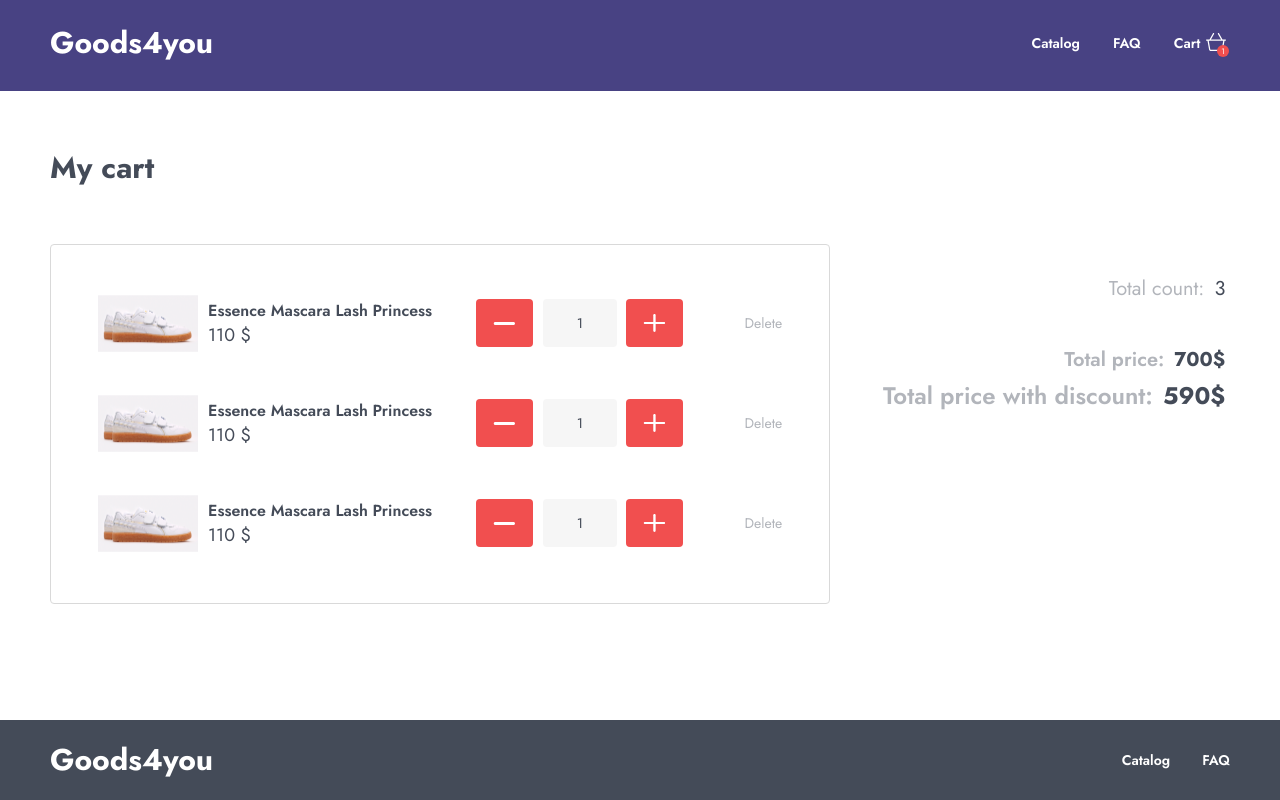
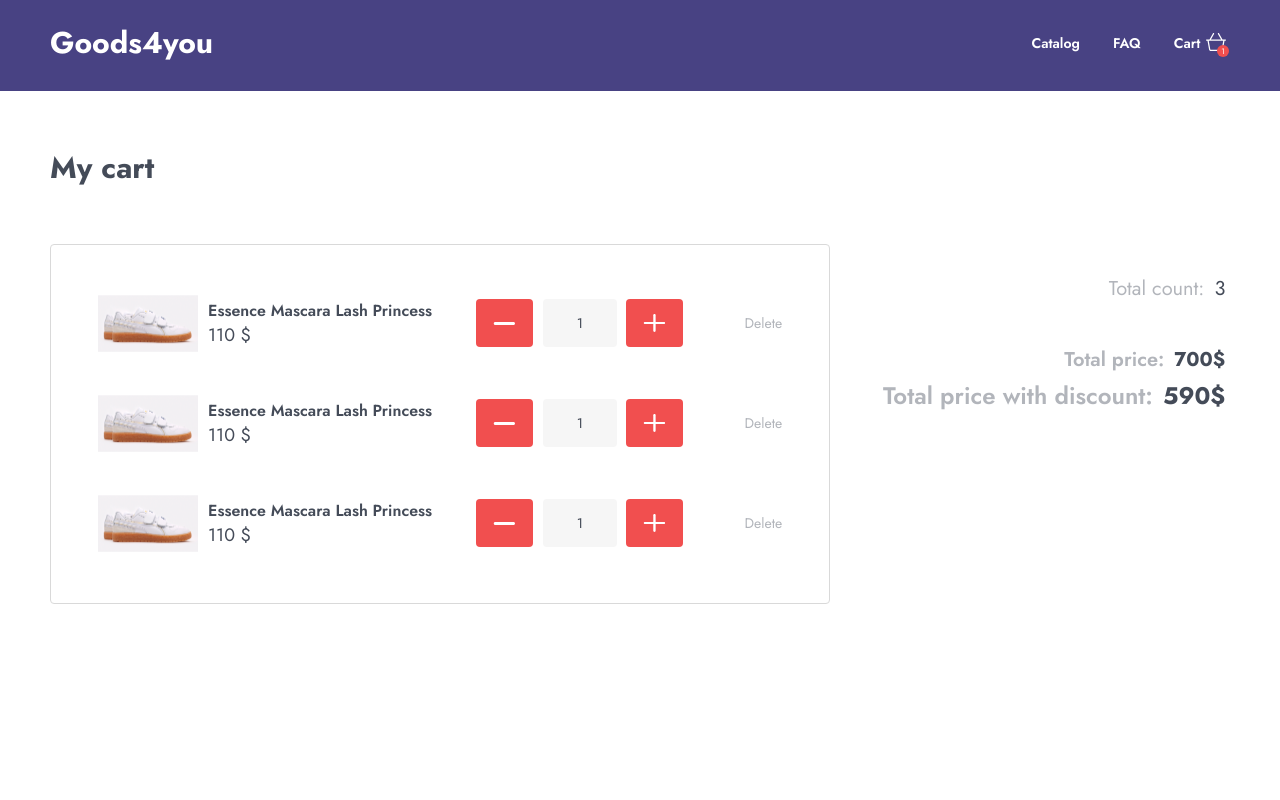
Before and after one commit to khuseynkhasiev/t1-project, a React (Vite) app: page /my-cart in a window 1280 px wide. Shown: the top 800 px of the page. Built offline with nearby package versions, Linux system fonts and the light colour scheme.

Commit message:
снял прибитие футера к полу(не считаю правильным решением, подчиняюсь ТЗ)

```diff
--- a/src/pages/MyCart/MyCart.module.scss
+++ b/src/pages/MyCart/MyCart.module.scss
@@ -1,6 +1,6 @@
 @import "../../global";
 .mycart {
-    flex-grow: 1;
+    // flex-grow: 1;
     padding: 0 20px;
     @media screen and (max-width: 767px) {
         padding: 0 10px;
@@ -9,7 +9,7 @@
         max-width: 1180px;
         width: 100%;
         margin: auto;
-        padding: 55px 0 55px;
+        padding: 55px 0 307px;
         @media screen and (max-width: 767px) {
             padding: 20px 0;
         }
--- a/src/pages/OneProduct/OneProduct.module.scss
+++ b/src/pages/OneProduct/OneProduct.module.scss
@@ -1,6 +1,6 @@
 @import "../../global";
 .oneProduct {
-    flex-grow: 1;
+    // flex-grow: 1;
     padding: 55px 20px 109px 20px;
     @media screen and (max-width: 767px) {
         padding: 20px 10px 40px;
```
